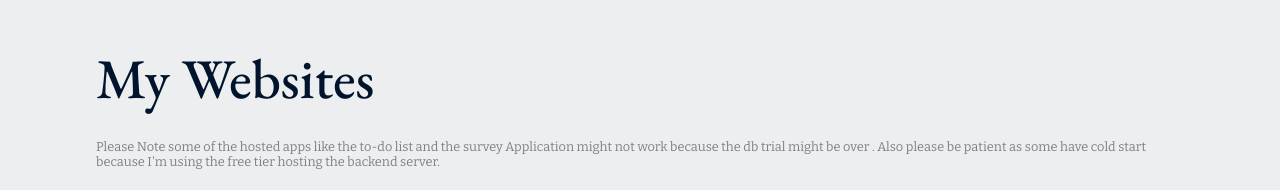
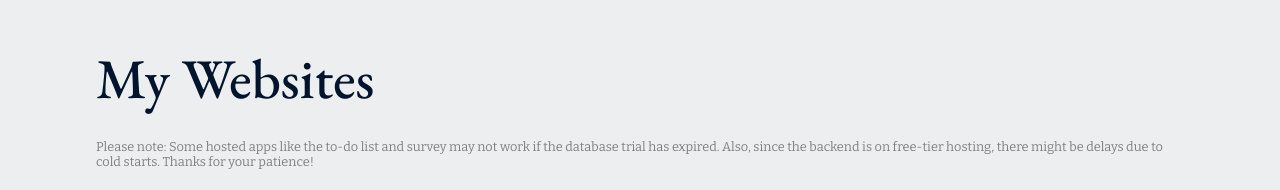
Before and after one commit to loblachi/MyCV-website, a website: page index.html in a window 1280 px wide. Shown: the part 2280-2470 px from the top of the page. Drawn offline with nearby package versions, Linux system fonts and the light colour scheme; some packages are replaced by stand-ins of ours; a script that the page names is missing.

Commit message:
Update index.html

```diff
--- a/index.html
+++ b/index.html
@@ -136,7 +136,7 @@
     </div>
     <div class="projects-bg" id="mywebsites">
         <div class="projects-div">
-            <h1>My Websites</h1> <span class="site-caution">Please Note some of the hosted apps like the to-do list and the survey Application might not work because the db trial might be over . Also please be patient as some have cold start because I'm using the free tier hosting the backend server.</span>
+            <h1>My Websites</h1> <span class="site-caution">Please note: Some hosted apps like the to-do list and survey may not work if the database trial has expired. Also, since the backend is on free-tier hosting, there might be delays due to cold starts. Thanks for your patience!</span>
             <div class="projects-flex">
                <a target="_blank" href="https://loblachi.github.io/KMRepairs/" class="web-div">
                     <img src="./images/kmrpairs.png" alt="km-repairs">
```
